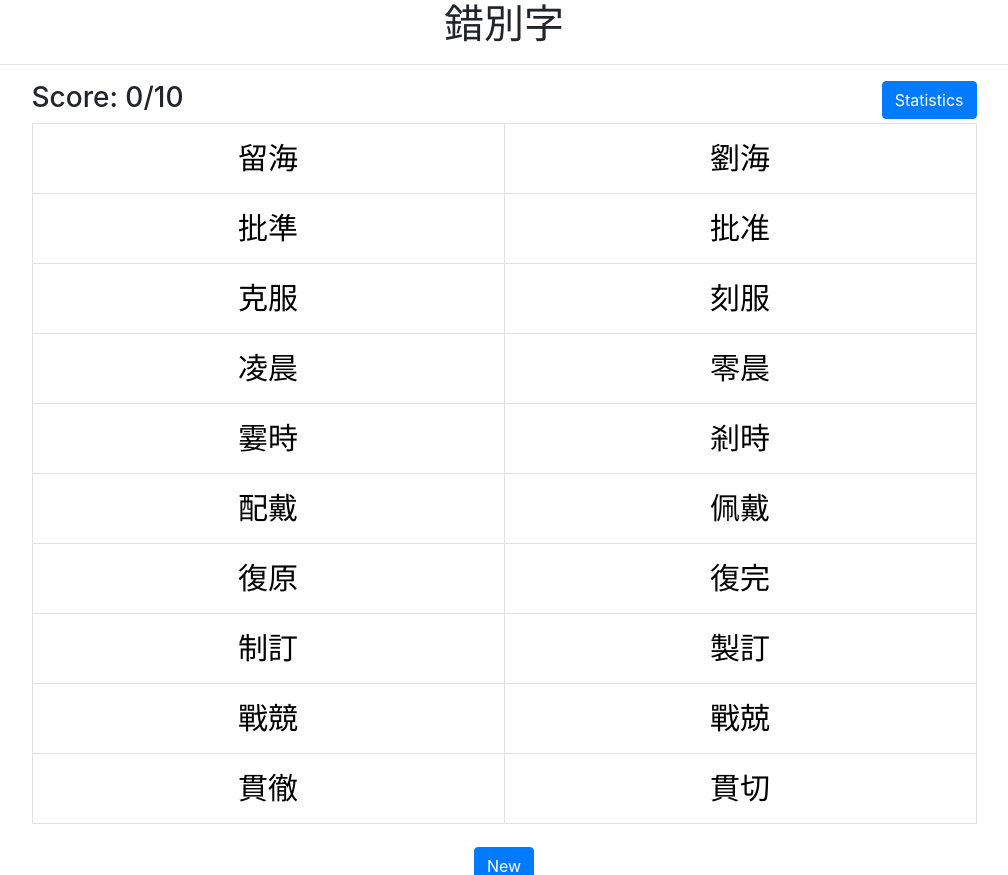
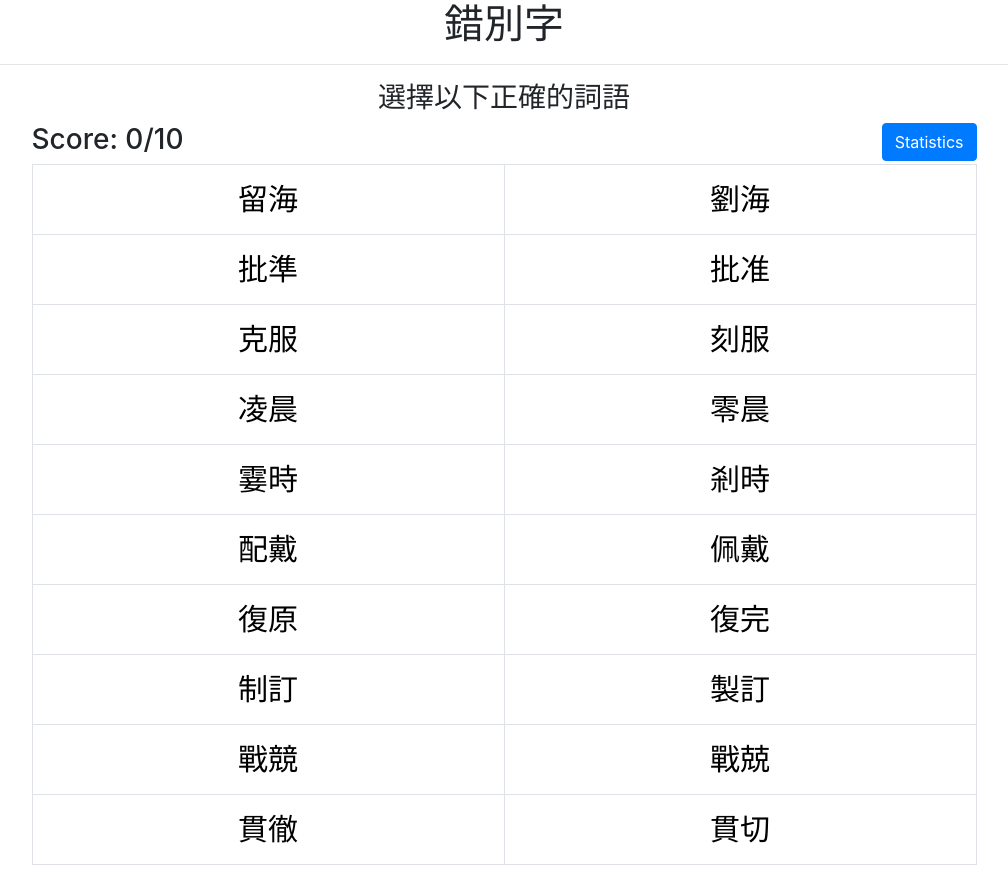
Before and after one commit to kennychu0510/chinese-practice, a Django app: page / in a window 1280 px wide. Shown: the top 875 px of the page, without its empty margins (136-1144 px from the left). Run offline with Django 4.2, Linux system fonts and the light colour scheme; data comes from the database, SQL or seed files in the repository; some libraries are stand-ins or nearby versions.

Commit message:
Added instructions to mainpage

```diff
--- a/rightwrong/templates/home.html
+++ b/rightwrong/templates/home.html
@@ -1,21 +1,24 @@
-
-
 <!DOCTYPE html>
 <html lang="en">
+
 <head>
     <title>錯別字</title>
-        <link rel="stylesheet" href="https://stackpath.bootstrapcdn.com/bootstrap/4.4.1/css/bootstrap.min.css" integrity="sha384-Vkoo8x4CGsO3+Hhxv8T/Q5PaXtkKtu6ug5TOeNV6gBiFeWPGFN9MuhOf23Q9Ifjh" crossorigin="anonymous">
+    <link rel="stylesheet" href="https://stackpath.bootstrapcdn.com/bootstrap/4.4.1/css/bootstrap.min.css"
+        integrity="sha384-Vkoo8x4CGsO3+Hhxv8T/Q5PaXtkKtu6ug5TOeNV6gBiFeWPGFN9MuhOf23Q9Ifjh" crossorigin="anonymous">
     {% load static %}
     <link rel="stylesheet" href="{% static 'styles.css' %}">
 </head>
 <meta name="viewport" content="width=device-width, initial-scale=1.0">
+
 <body>
     <h1 class="text-center">錯別字</h1>
     <hr>
     <div class="text-center mx-auto position-relative" id="display_width">
+        <h3 class="text-center">選擇以下正確的詞語</h3>
         <h3 class="float-left d-inline">Score: <span id="score">0</span>/{{ words|length }}</h3>
-            <a href="{% url 'statistics' 'id' %}" class="btn btn-primary float-right d-inline" id="statistics">Statistics</a>
-            <table class = "table table-bordered" style="color: black;">
+        <a href="{% url 'statistics' 'id' %}" class="btn btn-primary float-right d-inline"
+            id="statistics">Statistics</a>
+        <table class="table table-bordered" style="color: black;">
             <tbody>
                 {% for word in words %}
                 <tr>
@@ -33,4 +36,5 @@
 
     <script src="{% static 'home.js' %}"></script>
 </body>
+
 </html>
```
Lines whose indentation alone changed are shown as unchanged.
